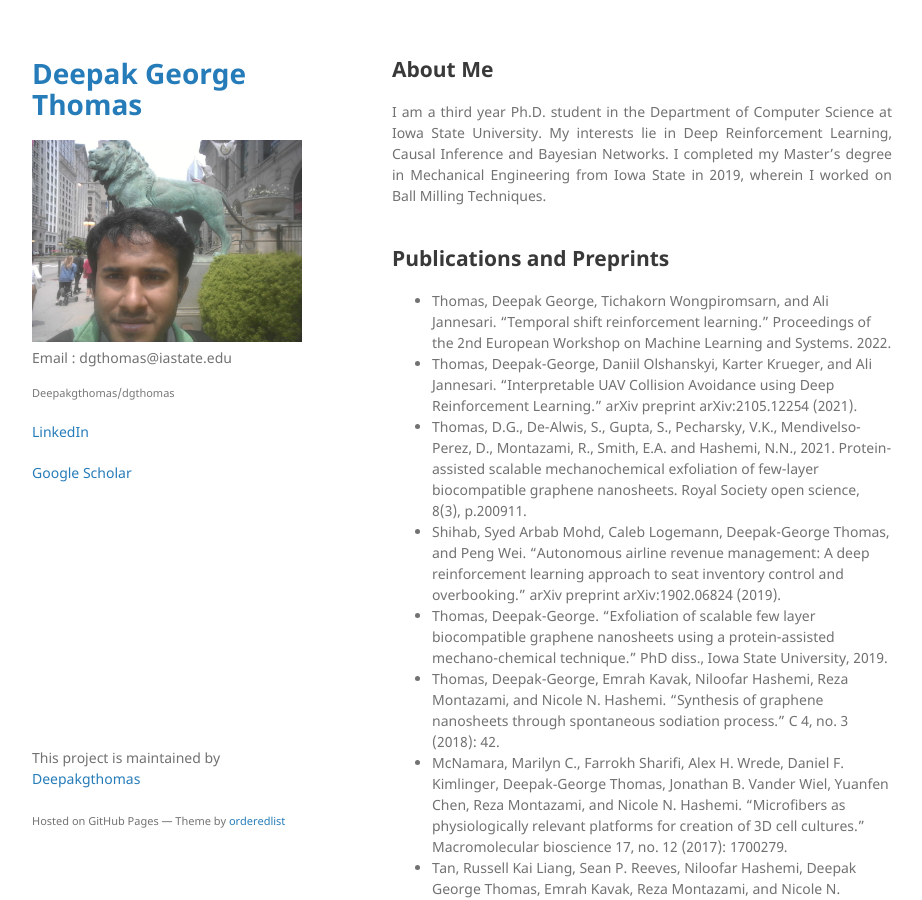
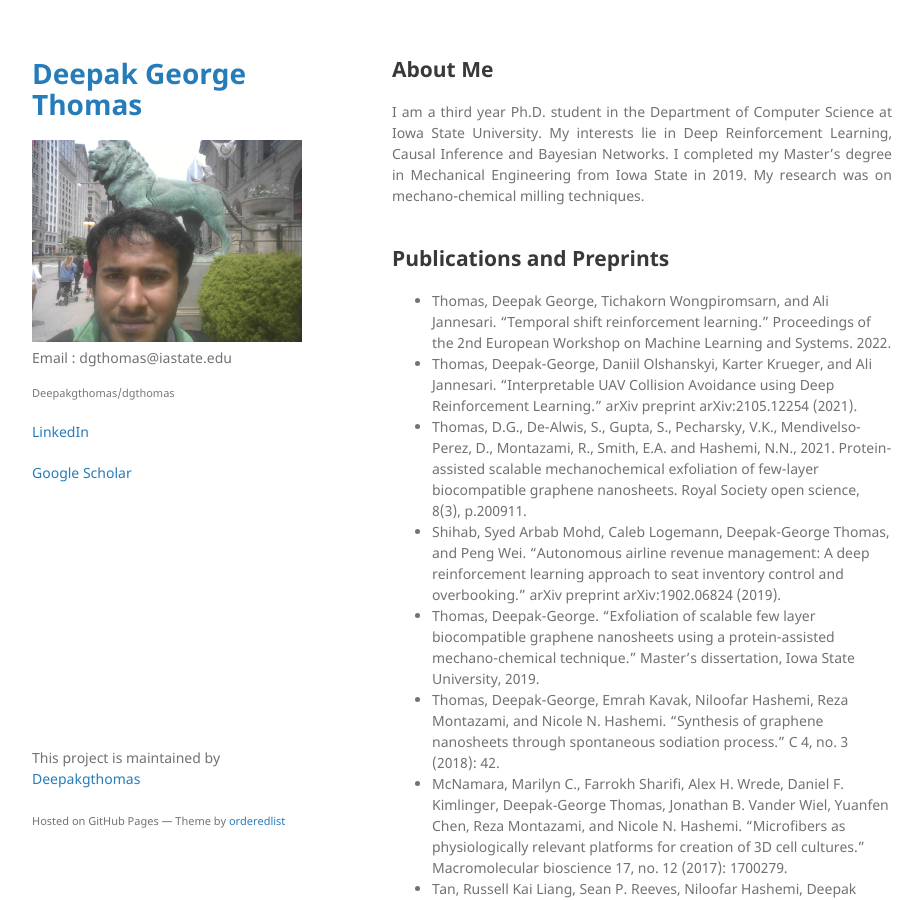
Before and after one commit to Deepakgthomas/dgthomas, a Jekyll site: the page built from index.md, in a window 1280 px wide and 900 px high. Shown: the whole window, without its empty margins (178-1100 px from the left). Built offline with Jekyll 4.4.1, drawn with Linux system fonts in a browser that asks for light colours; our own code applies the rules of GitHub Pages for plain Markdown files.

Commit message:
Update index.md

```diff
--- a/index.md
+++ b/index.md
@@ -1,12 +1,12 @@
 ## About Me
-<div style="text-align: justify">I am a third year Ph.D. student in the Department of Computer Science at Iowa State University. My interests lie in Deep Reinforcement Learning, Causal Inference and Bayesian Networks. I completed my Master’s degree in Mechanical Engineering from Iowa State in 2019, wherein I worked on Ball Milling Techniques.</div><br>
+<div style="text-align: justify">I am a third year Ph.D. student in the Department of Computer Science at Iowa State University. My interests lie in Deep Reinforcement Learning, Causal Inference and Bayesian Networks. I completed my Master’s degree in Mechanical Engineering from Iowa State in 2019. My research was on mechano-chemical milling techniques.</div><br>
 
 ## Publications and Preprints
 - Thomas, Deepak George, Tichakorn Wongpiromsarn, and Ali Jannesari. "Temporal shift reinforcement learning." Proceedings of the 2nd European Workshop on Machine Learning and Systems. 2022.
 - Thomas, Deepak-George, Daniil Olshanskyi, Karter Krueger, and Ali Jannesari. "Interpretable UAV Collision Avoidance using Deep Reinforcement Learning." arXiv preprint arXiv:2105.12254 (2021).
 - Thomas, D.G., De-Alwis, S., Gupta, S., Pecharsky, V.K., Mendivelso-Perez, D., Montazami, R., Smith, E.A. and Hashemi, N.N., 2021. Protein-assisted scalable mechanochemical exfoliation of few-layer biocompatible graphene nanosheets. Royal Society open science, 8(3), p.200911.
 - Shihab, Syed Arbab Mohd, Caleb Logemann, Deepak-George Thomas, and Peng Wei. "Autonomous airline revenue management: A deep reinforcement learning approach to seat inventory control and overbooking." arXiv preprint arXiv:1902.06824 (2019).
-- Thomas, Deepak-George. "Exfoliation of scalable few layer biocompatible graphene nanosheets using a protein-assisted mechano-chemical technique." PhD diss., Iowa State University, 2019.
+- Thomas, Deepak-George. "Exfoliation of scalable few layer biocompatible graphene nanosheets using a protein-assisted mechano-chemical technique." Master's dissertation, Iowa State University, 2019.
 - Thomas, Deepak-George, Emrah Kavak, Niloofar Hashemi, Reza Montazami, and Nicole N. Hashemi. "Synthesis of graphene nanosheets through spontaneous sodiation process." C 4, no. 3 (2018): 42.
 - McNamara, Marilyn C., Farrokh Sharifi, Alex H. Wrede, Daniel F. Kimlinger, Deepak‐George Thomas, Jonathan B. Vander Wiel, Yuanfen Chen, Reza Montazami, and Nicole N. Hashemi. "Microfibers as physiologically relevant platforms for creation of 3D cell cultures." Macromolecular bioscience 17, no. 12 (2017): 1700279.
 - Tan, Russell Kai Liang, Sean P. Reeves, Niloofar Hashemi, Deepak George Thomas, Emrah Kavak, Reza Montazami, and Nicole N. Hashemi. "Graphene as a flexible electrode: review of fabrication approaches." Journal of Materials Chemistry A 5, no. 34 (2017): 17777-17803. <br>
```
